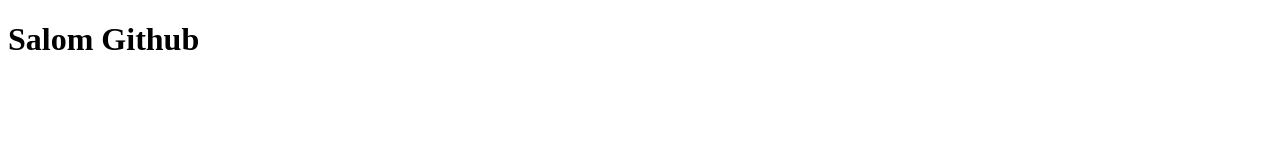
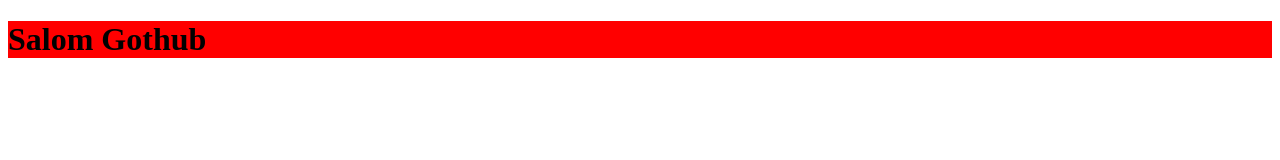
Before and after one commit to HFOMLH/GOTHUB, a plain HTML site: page index.html in a window 1280 px wide. Drawn offline with Linux system fonts and the light colour scheme.

Commit message:
salom gothub

```diff
--- a/index.html
+++ b/index.html
@@ -7,7 +7,7 @@
     <link rel="stylesheet" href="./main.css">
 </head>
 <body>
-    <h1>Salom Github</h1>
+    <h1 class="title">Salom Gothub</h1>
 
 
 
--- a/main.css
+++ b/main.css
@@ -0,0 +1,3 @@
+.title{
+    background-color: red;
+}
```
